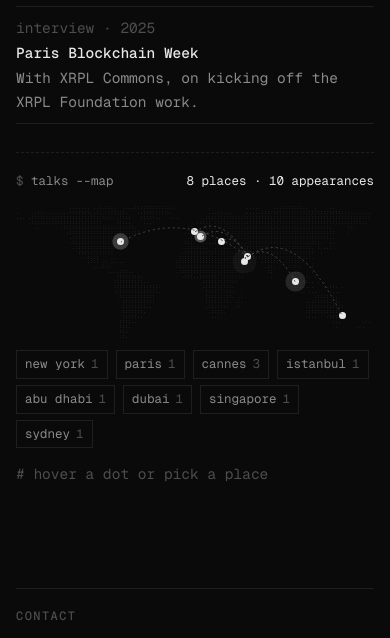
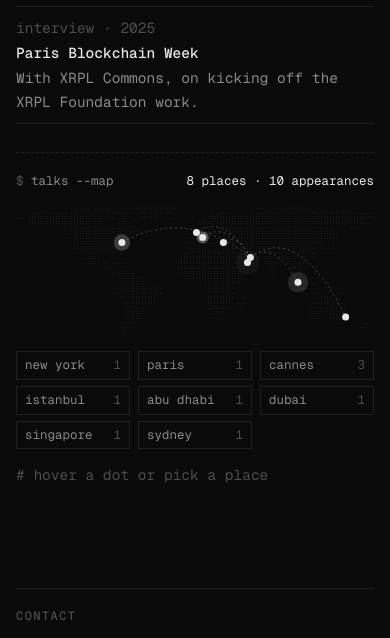
Before and after one commit to LJ-XRPL/personal-website, a plain HTML site: page index.html in a window 390 px wide. Shown: the part 5934-6572 px from the top of the page. Drawn offline with nearby package versions, Linux system fonts and the light colour scheme.

Commit message:
site: talks map fits every screen
Some phone browsers (the Duo unfolded) enlarge small text, which cut the map off and pulled pins and arcs out of line. The map is now drawn at 12px, measured and scaled to fit, with pins and labels kept at their size. Labels sit above the arcs; place buttons form an even grid on narrow screens.

```diff
--- a/index.html
+++ b/index.html
@@ -525,6 +525,24 @@
     .ljb-bios { left: 16px; top: 16px; font-size: 11px; }
     .ljb-load { font-size: 12px; }
   }
+
+  /* talks map: drawn at 12px, measured, then scaled to fit (some phone browsers enlarge small text) */
+  .tmap { -webkit-text-size-adjust: 100%; text-size-adjust: 100%; }
+  .tmap-art { position: relative; z-index: 1; }
+  .tmap-arcs { z-index: 0; }
+  .tmap-stage.fit { --s: 1; width: var(--w, 100%); height: var(--h, auto); max-width: none; }
+  .tmap-stage.fit .tmap-art {
+    position: absolute; left: 0; top: 0; width: max-content; font-size: 12px; overflow: visible;
+    transform: scale(var(--s)); transform-origin: 0 0;
+  }
+  .tmap-stage.fit .pin::before, .tmap-stage.fit .pin::after { transform: scale(calc(1 / var(--s))); }
+  .tmap-stage.fit .pin-l { transform-origin: 0 50%; transform: translate(calc(7px / var(--s)), -50%) scale(calc(1 / var(--s))); }
+  .tmap-stage.fit .pin.left .pin-l { transform-origin: 100% 50%; transform: translate(calc(-7px / var(--s)), -50%) scale(calc(1 / var(--s))); }
+  @media (max-width: 760px) {
+    .tmap-cities { display: grid; grid-template-columns: repeat(4, minmax(0, 1fr)); }
+    .tmap-cities button { display: flex; justify-content: space-between; align-items: baseline; text-align: left; white-space: nowrap; }
+  }
+  @media (max-width: 520px) { .tmap-cities { grid-template-columns: repeat(3, minmax(0, 1fr)); } }
 </style>
 </head>
 <body>
@@ -1268,6 +1286,35 @@
 
 <script>
 (() => {
+  // Fit the talks map to its column: draw at 12px, measure what the browser rendered, scale to fit.
+  const root = document.getElementById("tmap");
+  if (!root || !window.ResizeObserver) return;
+  const stage = root.querySelector(".tmap-stage"), art = root.querySelector(".tmap-art");
+  if (!stage || !art) return;
+  stage.classList.add("fit");
+  let last = "";
+  function fit() {
+    const w = art.offsetWidth, h = art.offsetHeight, avail = root.clientWidth;
+    if (!w || !h || !avail) return;
+    const key = w + "x" + h + "@" + avail;
+    if (key === last) return;
+    last = key;
+    const s = Math.min(1, avail / w);
+    stage.style.setProperty("--s", s.toFixed(4));
+    stage.style.setProperty("--w", (w * s).toFixed(2) + "px");
+    stage.style.setProperty("--h", (h * s).toFixed(2) + "px");
+  }
+  fit();
+  const ro = new ResizeObserver(fit);
+  ro.observe(root);
+  ro.observe(art);
+  if (document.fonts && document.fonts.ready) document.fonts.ready.then(fit);
+  window.__tmapFit = fit;
+})();
+</script>
+
+<script>
+(() => {
   const root = document.getElementById("rfq");
   if (!root) return;
   const out = document.getElementById("rfq-out");
```
